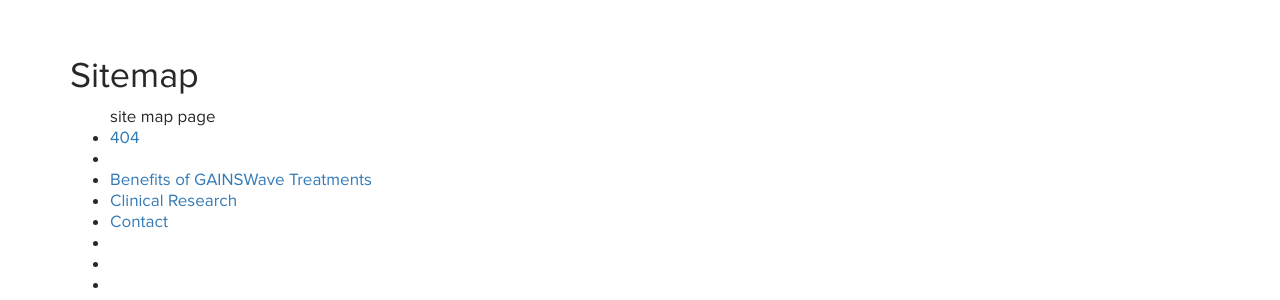
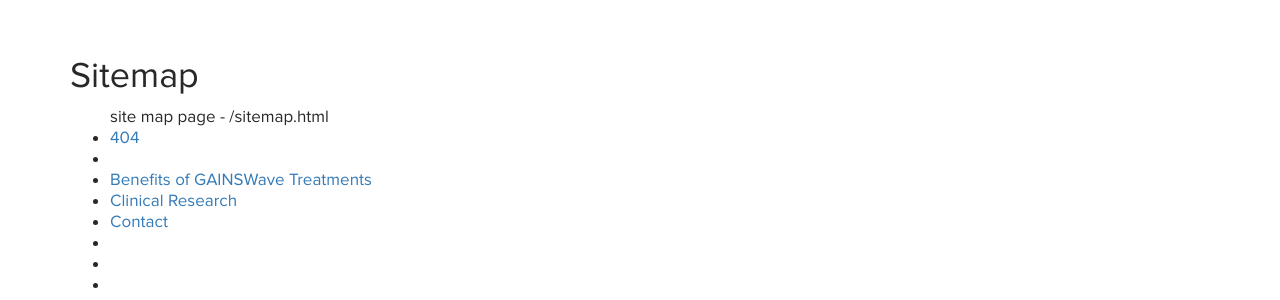
Before and after one commit to aaghealth/gainswavecolumbus.com, a Jekyll site: the page built from sitemap.html, in a window 1280 px wide. Shown: the part 164-464 px from the top of the page. Built offline with Jekyll 4.4.1, drawn with Linux system fonts in a browser that asks for light colours; nearby versions of some CDN libraries.

Commit message:
Update sitemap.html

```diff
--- a/sitemap.html
+++ b/sitemap.html
@@ -3,7 +3,7 @@
 title: Sitemap
 ---
 <ul>
- {% if page.url != '/sitemap.html' %} {{ 'not sitemap page'}} {% else %} {{ 'site map page' }} {% endif %}
+ {% if page.url != '/sitemap.html' %} {{ 'not sitemap page'}} {% else %} {{ 'site map page' }} - {{page.url}} {% endif %}
  {% for page in site.pages %}
     {% if page.layout != null or page.layout != 'emails-drip' or page.url != '/sitemap.html' or page.url != '/404.html' %}
     <li><a href="{{ site.url }}{{ page.url}}">{% if page.title != '' %}{{ page.title }} {% if page.id == 'index' %} {{ 'Home' }} {% endif %} {% else %} {{ page.meta_title }} {% endif %}</a></li>
```
